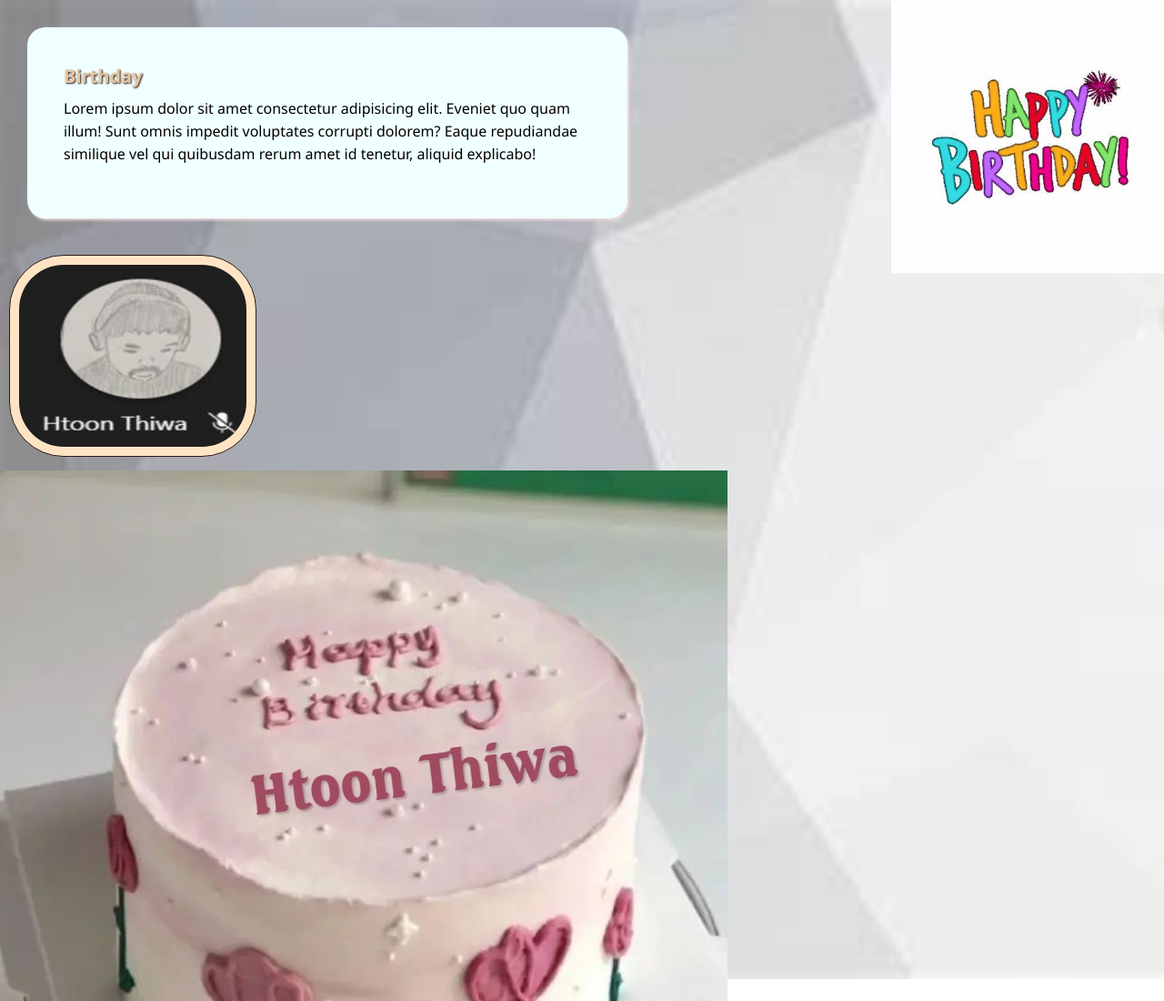
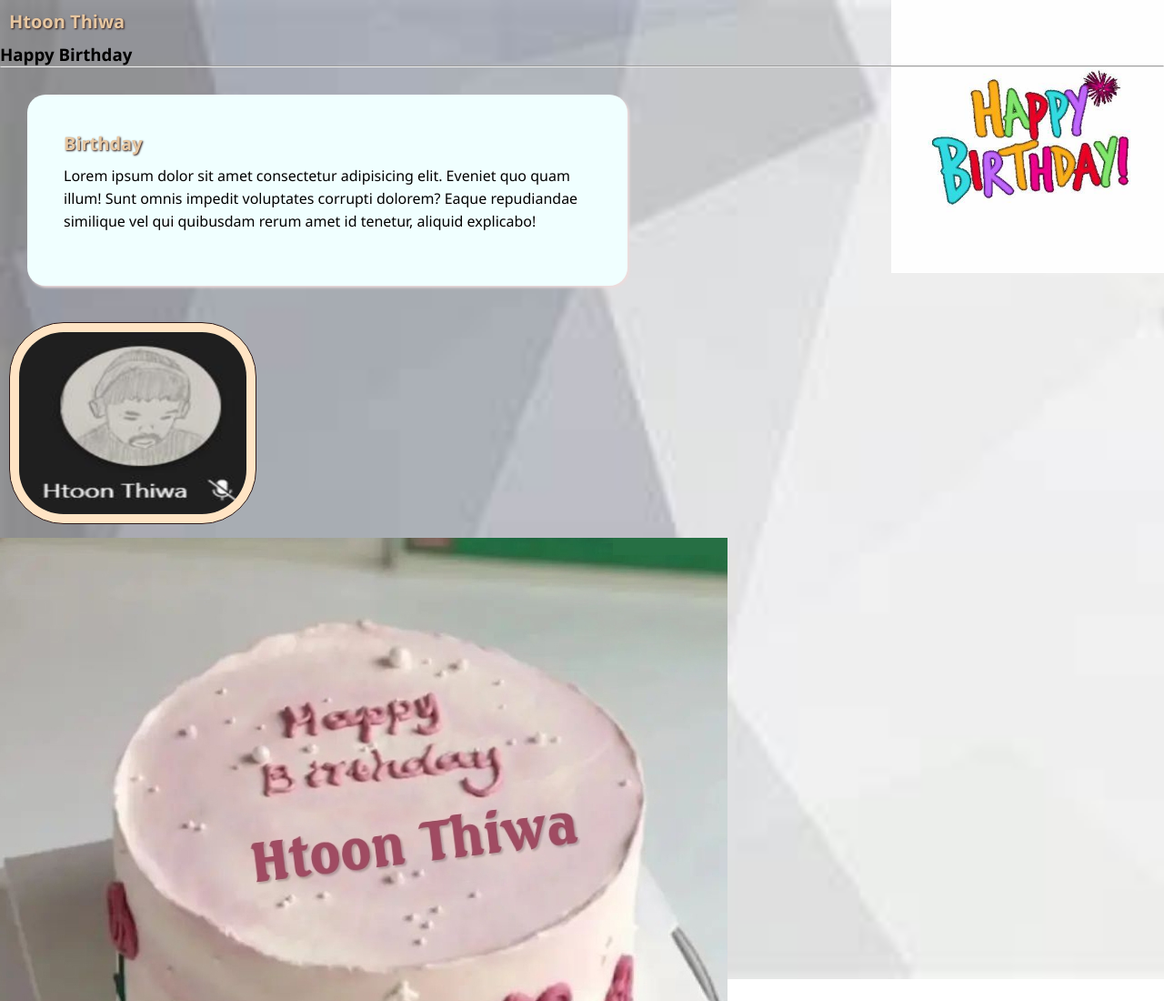
Before and after one commit to myathsupyae/Htoon_Thiwa_Birthday, a plain HTML site: page index.html in a window 1280 px wide. Shown: the top 1100 px of the page at 91% size. Drawn offline with Linux system fonts and the light colour scheme.

Commit message:
Changes for header

```diff
--- a/index.html
+++ b/index.html
@@ -8,6 +8,11 @@
     <link rel="stylesheet" href="style.css">
 </head>
 <body>
+    <section>
+        <h1>Htoon Thiwa</h1>
+        <h3>Happy Birthday</h3>
+        <hr>
+    </section>
     <div class="container">
     <section>
         <h1>Birthday</h1>
```
